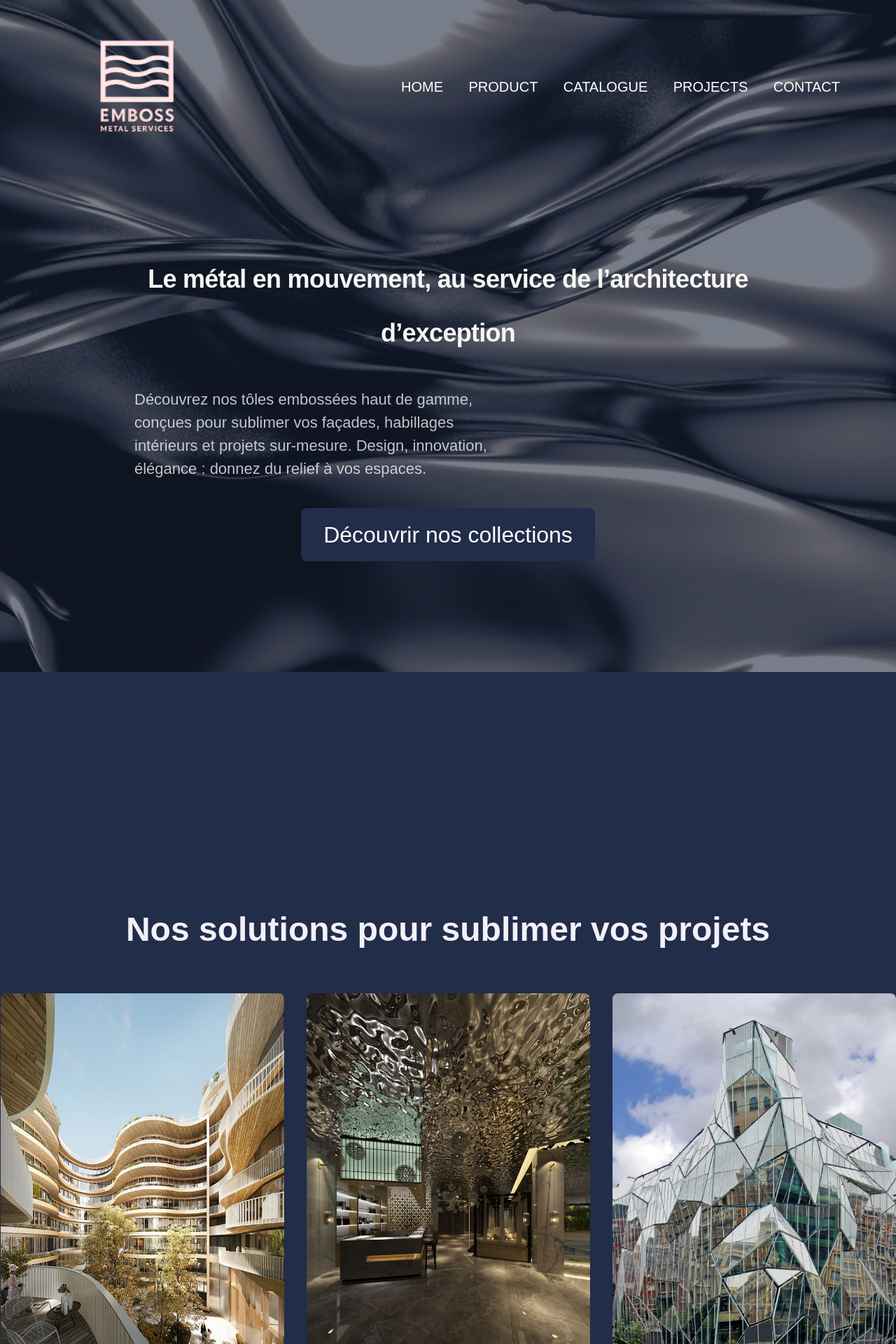
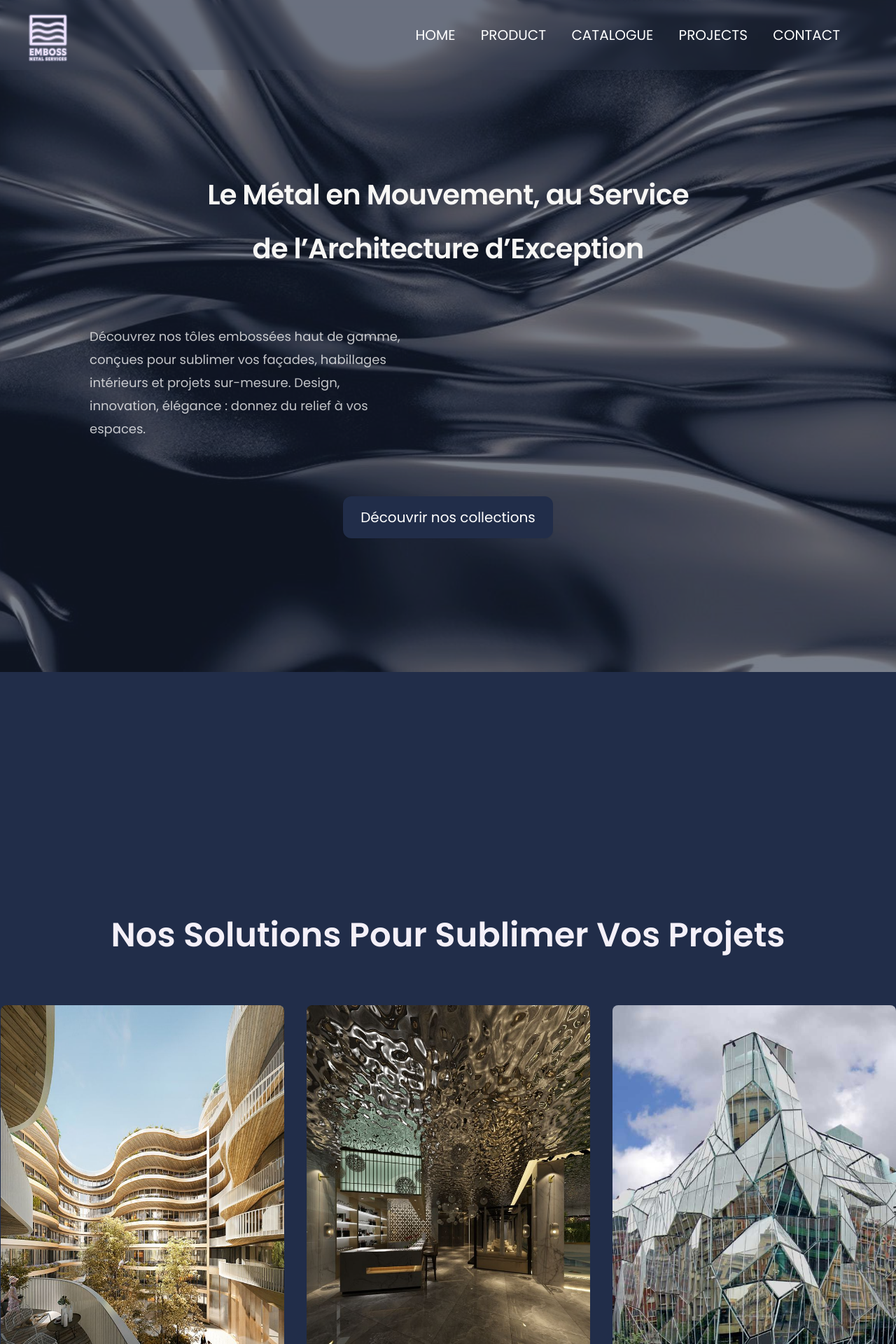
Before and after one commit to lynaannou/EMBOSS, a PHP site: page /HTML/home.html in a window 1280 px wide. Shown: the top 1920 px of the page at 70% size. Run offline with PHP 8.4, Linux system fonts and the light colour scheme; some web fonts are replaced.

Commit message:
Mise à jour

```diff
--- a/HTML/home.html
+++ b/HTML/home.html
@@ -10,7 +10,7 @@
 
     <header>
         <div class ="logo-title" >
-            <img src ="Rectangle 13.png" alt = "Logo"/>
+            <img src ="logo-EMBOSS-nouveau.png" alt = "Logo"/>
 
         </div>
         <nav>
@@ -24,7 +24,7 @@
     <section class="hero">
     <img src="Hero Image (1).jpg" alt="Hero Image" class="hero-image" />
     <div class="hero-text">
-        <h1>Le métal en mouvement, au service de l’architecture d’exception</h1>
+        <h1>Le Métal en Mouvement, au Service de l’Architecture d’Exception</h1>
         <p>Découvrez nos tôles embossées haut de gamme, conçues pour sublimer vos façades, habillages intérieurs et projets sur-mesure. Design, innovation, élégance : donnez du relief à vos espaces.</p>
         <a href="#" class="cta-button">Découvrir nos collections</a>
     </div>
@@ -34,7 +34,7 @@
 
 
    <section class="solutions">
-    <h2>Nos solutions pour sublimer vos projets</h2>
+    <h2>Nos Solutions Pour Sublimer Vos Projets</h2>
     <div class="solution-cards">
       <div class="solution-card">
         <img src="PARIS.jpeg" alt="Façades ventilées" />
@@ -55,7 +55,7 @@
   </section>
 
   <section class="light-section">
-    <h2>Quand la lumière révèle la matière</h2>
+    <h2>Quand La Lumière Révèle La Matière/h2>
     <div class="light-content">
       <div class="text-block">
         <h3>Une expertise unique</h3>
@@ -75,7 +75,7 @@
   </section>
 
   <section class="testimonials">
-    <h2>Architectes, designers, bureaux d’études : ils nous font confiance.</h2>
+    <h2>Architectes, Designers, Bureaux D’études : Ils Nous Font Confiance.</h2>
     <div class="testimonial-cards">
       <div class="testimonial-card">
         <p>“Un rendu exceptionnel en façade, des reflets sublimes qui évoluent au fil de la journée.”</p>
--- a/Styles/home.css
+++ b/Styles/home.css
@@ -5,7 +5,7 @@
     margin: 0;
     padding: 0;
     box-sizing: border-box;
-    font-family: 'Futura', sans-serif;
+    font-family: 'Poppins', sans-serif;
 }
 
 body {
@@ -21,27 +21,41 @@ body {
   padding: 0 20px;
 }
 /* HEADER */
+
 header {
-  position: fixed;
+ position: fixed;
   top: 0;
   left: 0;
-  width: 100%;
+  width: 100vw;
+  height: 100px;
   z-index: 100;
+  margin-top: 0%;
   display: flex;
   justify-content: space-between;
   align-items: center;
   padding: 24px 80px;
-  background: transparent;
+  background: rgba(61, 71, 93, 0.23); /* fond légèrement transparent */
+  backdrop-filter: blur(5px); /* effet de flou pour le fond */
 }
-header .logo-title {
-    display: flex;
-    align-items: center; /* centre verticalement */
-    gap: 12px; /* espace entre logo et texte */
+.top-line {
+  height: 2px;
+  background-color: rgba(255, 255, 255, 0.4); /* blanc clair et fin */
+  width: 100vw;
+  margin-bottom: 16px; /* espace entre le trait et le reste du header */
+  margin-top: 10px;
+}
+
+
+.hero {
+  padding-top: 102px; /* légèrement plus pour prendre en compte le trait */
 }
 
 header .logo-title img {
     height: 200px; /* taille du logo adaptée à la ligne du menu */
     width: auto;
+    display: block; /* pour s'assurer que l'image est un bloc */
+    margin-bottom: -15px; /* espace entre le logo et le titre */
+    margin-left: -80px;
 }
 
 header .logo-title span {
@@ -101,39 +115,45 @@ nav a:hover {
 
 .hero-text {
   position: absolute;
-  top: 30%; /* avant c'était 20%, plus bas c'est mieux */
+  top: 20%;
   z-index: 10;
   color: #FFFFFF;
   text-align: center;
-  max-width: 70%; /* avant 80%, plus resserré = plus élégant */
+  max-width: 80%;
 }
 
+
 .hero-text h1 {
+
   font-weight: 700;
-  font-size: 36px;
+  font-size: 40px;
   line-height: 77px;
+  width: 70%;
   letter-spacing: -0.02em;
   color: #f7f6f4;
   margin-bottom: 40px;
+   margin: 0 auto 40px auto;
 }
 
 .hero-text p {
-  font-size: 22px;
+  font-size: 18px;
   line-height: 33px;
   color: rgba(255, 255, 255, 0.75);
-  margin-bottom: 60px; /* AVANT 40px → espace plus grand avant le bouton */
+  margin-top: 70px;
   text-align: left;
-  max-width: 60%;
+  max-width: 44%;
 }
 
 .hero-text .cta-button {
   background: #212D49;
 
   color: #FFFFFF;
-  font-size: 32px;
-  padding: 20px 32px;
-  border-radius: 8px;
+  font-size: 20px;
+  padding: 15px 25px;
+  border-radius: 12px;
   text-decoration: none;
+  display: inline-block;
+  margin-top: 80px;
   box-shadow: 0px 1px 2px rgba(0, 0, 0, 0.05);
 }
 
@@ -176,16 +196,17 @@ nav a:hover {
 }
 
 .solution-card h3 {
-  font-weight: 500;
-  font-size: 36px;
+  font-weight: 501;
+  font-size: 32px;
   color: #f4f0f8;
 }
 .solution-card h3:hover {
   color:#FE9B62;
 }
 .solution-card p {
-  font-size: 32px;
-  color: #cccaca;
+  font-weight: 1;
+  font-size: 29px;
+  color: #ffffffd1;
 }
 
 .light-section {
@@ -376,7 +397,7 @@ nav a:hover {
 
 .testimonial-cards::-webkit-scrollbar-thumb {
   background: #FE9B62;
-  border-radius: 4px;
+  border-radius: 4spx;
 }
 
 .testimonial-cards::-webkit-scrollbar-track {
```
Also changed, not shown: HTML/logo-EMBOSS-nouveau.png (added).
